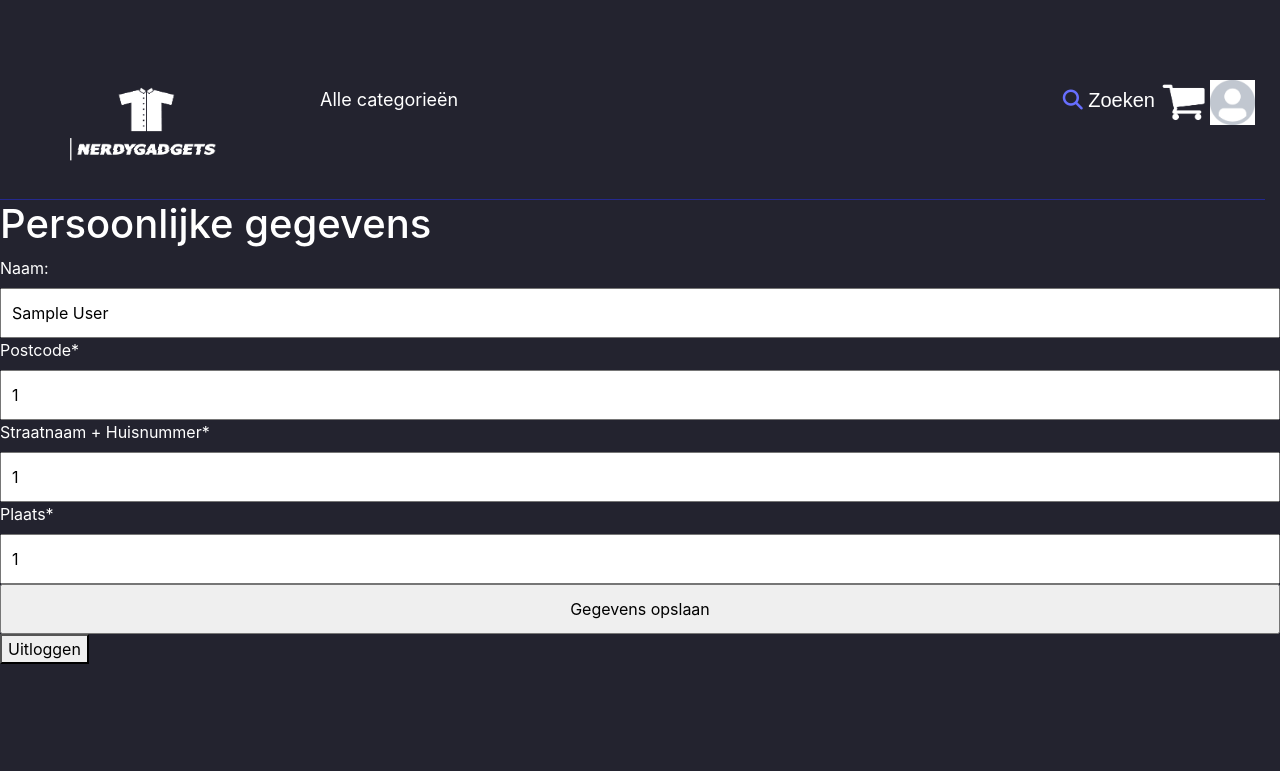
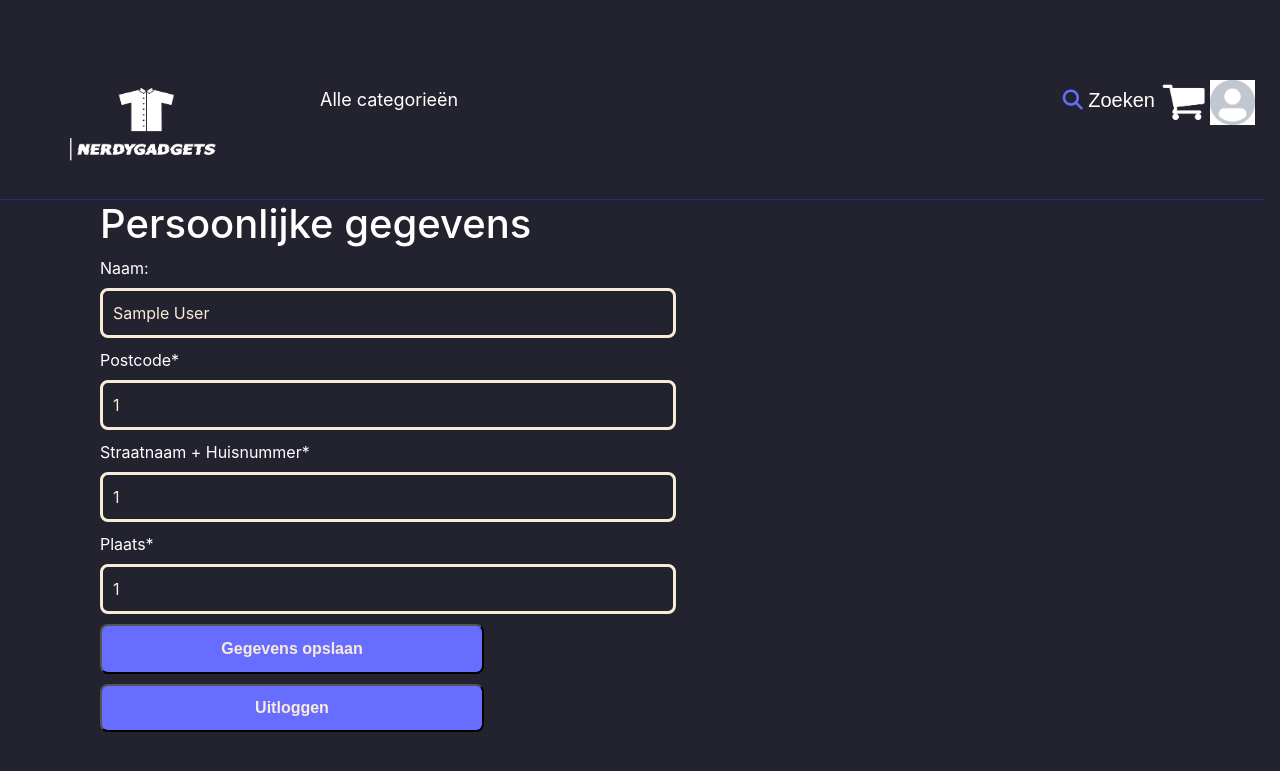
Before and after one commit to virtualvanu/HBO_ICT-1.1-NerdyGadgets-Webshop, a PHP site: page /nerdygadgets/user_page.php in a window 1280 px wide. Shown: the top 771 px of the page. Run offline with PHP 8.4, Linux system fonts and the light colour scheme; the visitor is signed in with stand-in values (Sample User, id 1); data that the repository does not hold is empty; some libraries are stand-ins or nearby versions; some web fonts are replaced.

Commit message:
Bestellen: CSS/HTML opmaak & restricties

```diff
--- a/custom.css
+++ b/custom.css
@@ -112,11 +112,11 @@
 }
 
 .fa fa-bank{
-    width: 50%;
+    width: 30%;
     float: left;
 }
 .banken{
-    width: 50%;
+    width: 30%;
     float: left;
 }
 
@@ -198,5 +198,26 @@
     font-weight: bold;
     color: antiquewhite;
     margin-left: 300px;
-    padding: 40px;
+    padding: 10px;
 }
+.TotaalKosten{
+    display: inline-block;
+    top: 295px;
+    position: absolute;
+    margin-right: 450px;
+    margin-left: 650px;
+    width: 350px;
+    text-align: center;
+    background-color: rgb(35, 35, 47);
+    border-radius: 8px;
+    border:solid antiquewhite;
+    color: antiquewhite;
+}
+.VerwerkCartOverview{
+    border-radius: 8px;
+    background-color: rgb(35, 35, 47);
+    border:solid antiquewhite;
+    color: antiquewhite;
+    width: 450px;
+    right: 0;
+}
--- a/login.php
+++ b/login.php
@@ -18,7 +18,7 @@ include 'loginfuncties.php'
             <input type="password" id="password" name="password" placeholder="Wachtwoord*" class="gegevens" style="display: inline-grid; margin-left: 300px" required>
         </div>
         <div class="submission">
-            <input type="submit" value="Inloggen" class="knop" style="display: inline-grid">
+            <input type="submit" value="Inloggen" class="knop" style="display: inline-grid; width: 21.5%">
         </div>
     </div>
 </form>
--- a/user_page.php
+++ b/user_page.php
@@ -12,22 +12,22 @@ include 'klantformulierfunctie.php';
 <body>
 <div class="wholeform">
 <form method="post">
-            <h1 class="logintxt">Persoonlijke gegevens</h1>
-            <div class="invoervelden">
-                    <label for="vnaam">Naam:</label>
-                    <input type="text" id="vnaam" name="naam" placeholder="Naam.." value="<?php if(!empty($_SESSION['voornaam'])) {echo ($_SESSION['voornaam']); } ?>" required>
-                    <label for="pcode">Postcode*</label>
-                    <input type="text" id="pcode" name="postcode" placeholder="Postcode.." value="<?php if(!empty($_SESSION['postcode'])) {echo ($_SESSION['postcode']); } ?>" required>
-                    <label for="hnummer">Straatnaam + Huisnummer*</label>
-                    <input type="text" id="straatnaam" name="straatnaam" placeholder="Straatnaam + Huisnummer.." value="<?php if(!empty($_SESSION['straatnaam']) ){echo ($_SESSION['straatnaam']);}   ?>" required>
-                    <label for="plaats">Plaats*</label>
-                    <input type="text" id="plaats" name="plaats" placeholder="Plaats.." value="<?php if(!empty($_SESSION['plaats']) ){echo ($_SESSION['plaats']);}   ?>" required>
-                    <input type="submit" value="Gegevens opslaan">
+            <h1 style="margin-left: 100px;" class="logintxt">Persoonlijke gegevens</h1>
+            <div class="invoervelden" >
+                    <label for="vnaam" style="margin-left: 100px;">Naam:</label><br>
+                    <input class="gegevens" type="text" id="vnaam" name="naam" placeholder="Naam.." value="<?php if(!empty($_SESSION['voornaam'])) {echo ($_SESSION['voornaam']); } ?>" required><br>
+                    <label for="pcode" style="margin-left: 100px;">Postcode*</label><br>
+                    <input class="gegevens" type="text" id="pcode" name="postcode" placeholder="Postcode.." value="<?php if(!empty($_SESSION['postcode'])) {echo ($_SESSION['postcode']); } ?>" required><br>
+                    <label for="hnummer" style="margin-left: 100px;">Straatnaam + Huisnummer*</label><br>
+                    <input class="gegevens" type="text" id="straatnaam" name="straatnaam" placeholder="Straatnaam + Huisnummer.." value="<?php if(!empty($_SESSION['straatnaam']) ){echo ($_SESSION['straatnaam']);}   ?>" required><br>
+                    <label for="plaats" style="margin-left: 100px;">Plaats*</label><br>
+                    <input class="gegevens" type="text" id="plaats" name="plaats" placeholder="Plaats.." value="<?php if(!empty($_SESSION['plaats']) ){echo ($_SESSION['plaats']);}   ?>" required><br>
+                    <input class="knop" type="submit" value="Gegevens opslaan" style="margin-left: 100px;">
             </div>
         </form>
 
         <form action="Logoutfunction.php" method="post">
-        <button type="submit">Uitloggen</button>
+        <button class="knop" type="submit" style="margin-left: 100px; margin-top: 10px">Uitloggen</button>
          </form>
 </div>
 
```
Also changed, not shown: Bestelscherm.php (+25 -6 lines), verwerk.php (+39 -8 lines).
